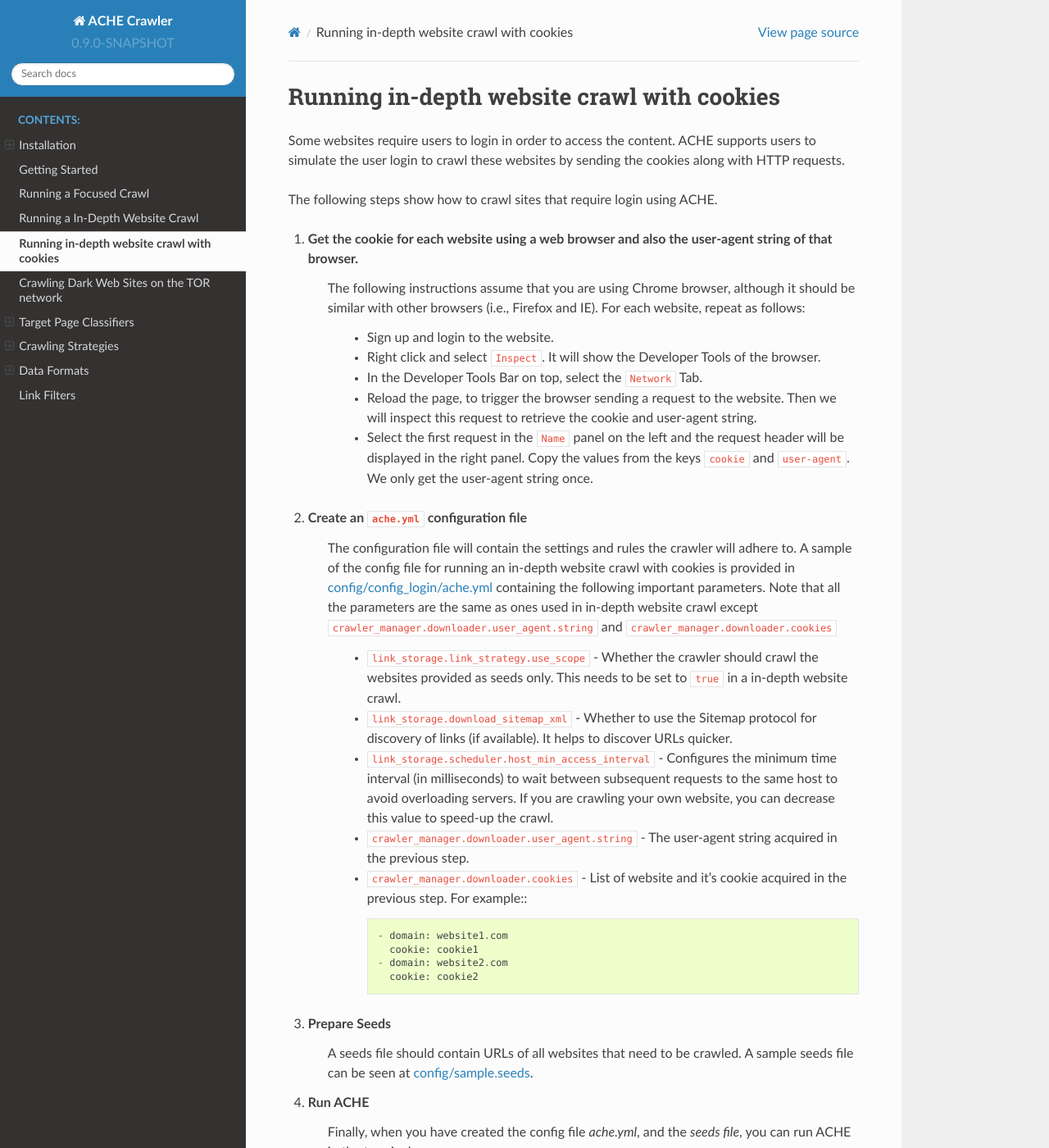
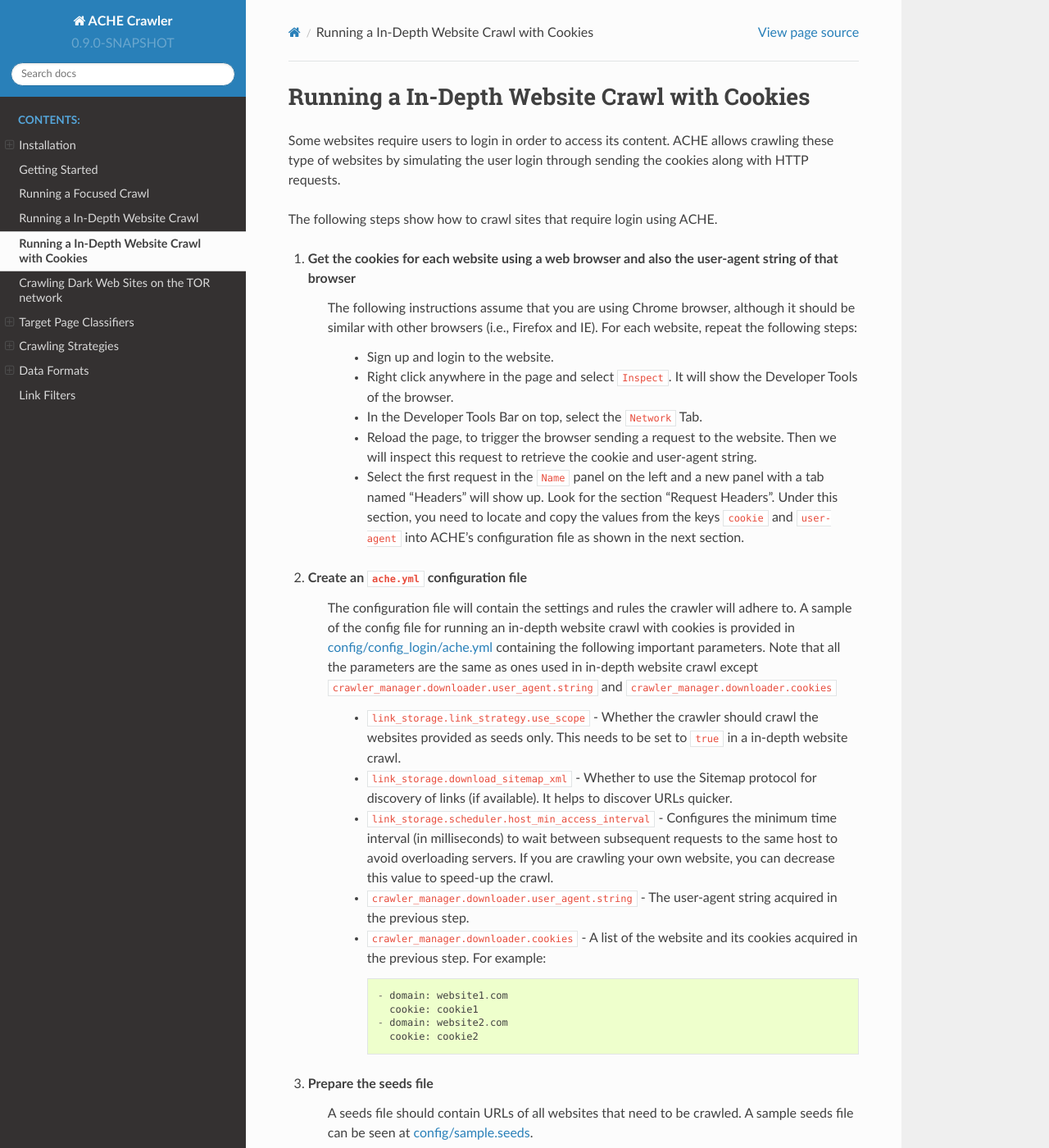
Before and after one commit to VIDA-NYU/ache, a Sphinx documentation site: the page built from docs/tutorial-crawling-cookie.rst, in a window 1280 px wide and 1400 px high. Shown: the whole window at 82% size. Built offline with Sphinx 7.4.7 and the Read the Docs theme 2.0.0, drawn with Linux system fonts in a browser that asks for light colours; pages that are not in the unit, such as notebooks, are missing from menus.

Commit message:
Pass over tutorial for crawling with cookies (closes #93)

```diff
--- a/docs/tutorial-crawling-cookie.rst
+++ b/docs/tutorial-crawling-cookie.rst
@@ -1,22 +1,23 @@
-Running in-depth website crawl with cookies
-##########################################
+Running a In-Depth Website Crawl with Cookies
+#############################################
 
-Some websites require users to login in order to access the content. ACHE supports users to simulate the user login to crawl these websites by sending the cookies along with HTTP requests.
+Some websites require users to login in order to access its content.
+ACHE allows crawling these type of websites by simulating the user login through sending the cookies along with HTTP requests.
 
 The following steps show how to crawl sites that require login using ACHE.
 
-#. Get the cookie for each website using a web browser and also the user-agent string of that browser.
-       The following instructions assume that you are using Chrome browser, although it should be similar with other browsers (i.e., Firefox and IE). For each website, repeat as follows:
+#. Get the cookies for each website using a web browser and also the user-agent string of that browser
+       The following instructions assume that you are using Chrome browser, although it should be similar with other browsers (i.e., Firefox and IE). For each website, repeat the following steps:
 
         * Sign up and login to the website.
 
-        * Right click and select ``Inspect``. It will show the Developer Tools of the browser.
+        * Right click anywhere in the page and select ``Inspect``. It will show the Developer Tools of the browser.
 
         * In the Developer Tools Bar on top, select the ``Network`` Tab.
 
         * Reload the page, to trigger the browser sending a request to the website. Then we will inspect this request to retrieve the cookie and user-agent string.
 
-        * Select the first request in the ``Name`` panel on the left and the request header will be displayed in the right panel. Copy the values from the keys ``cookie`` and ``user-agent``. We only get the user-agent string once.
+        * Select the first request in the ``Name`` panel on the left and a new panel with a tab named "Headers" will show up. Look for the section "Request Headers". Under this section, you need to locate and copy the values from the keys ``cookie`` and ``user-agent`` into ACHE's configuration file as shown in the next section.
 
 #. Create an ``ache.yml`` configuration file
     The configuration file will contain the settings and rules the crawler will adhere to. A sample of the config file for running an in-depth website crawl with cookies is provided in `config/config_login/ache.yml <https://github.com/ViDA-NYU/ache/blob/master/config/config_login/ache.yml>`_ containing the following important parameters. Note that all the parameters are the same as ones used in in-depth website crawl except ``crawler_manager.downloader.user_agent.string`` and ``crawler_manager.downloader.cookies``
@@ -29,7 +30,7 @@
 
         * ``crawler_manager.downloader.user_agent.string`` - The user-agent string acquired in the previous step.
 
-        * ``crawler_manager.downloader.cookies`` - List of website and it's cookie acquired in the previous step. For example:::
+        * ``crawler_manager.downloader.cookies`` - A list of the website and its cookies acquired in the previous step. For example::
 
                     - domain: website1.com
                       cookie: cookie1
@@ -37,7 +38,7 @@
                       cookie: cookie2
 
 
-#. Prepare Seeds
+#. Prepare the seeds file
     A seeds file should contain URLs of all websites that need to be crawled. A sample seeds file can be seen at `config/sample.seeds <https://github.com/ViDA-NYU/ache/blob/master/config/sample.seeds>`_.
 
 #. Run ACHE
```
Also changed, not shown: 1 other file.
